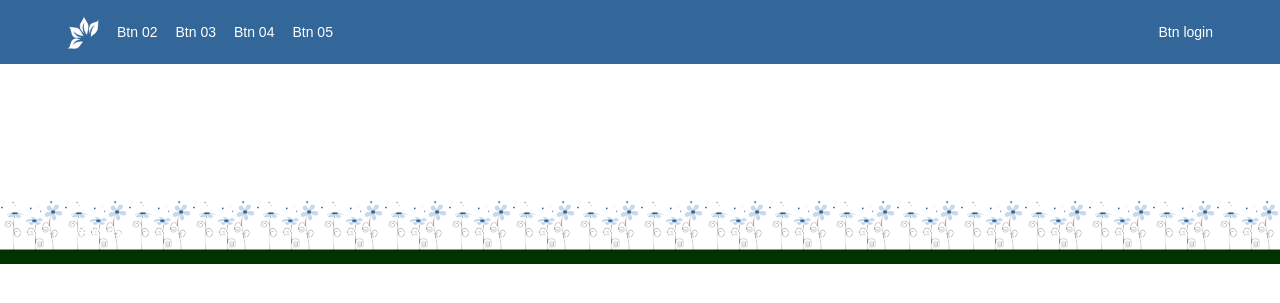
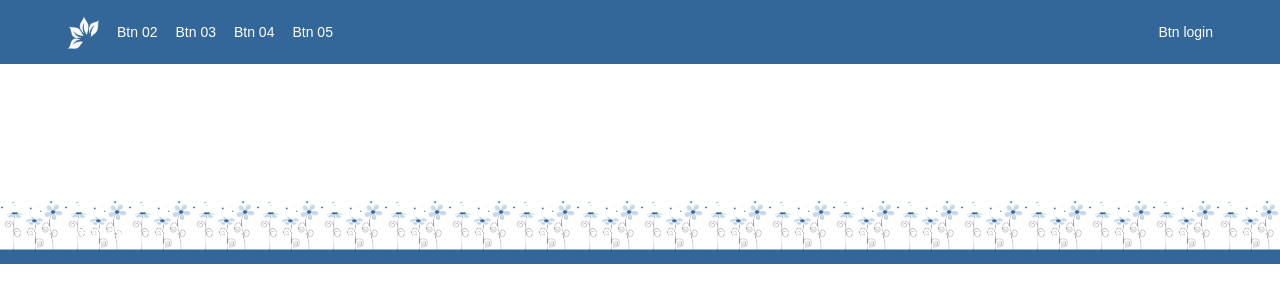
Before and after one commit to CarlosRamon-SI/Prova_2_Web_1, a PHP site: page / in a window 1280 px wide. Shown: the top 303 px of the page. Run offline with PHP 8.4, Linux system fonts and the light colour scheme.

Commit message:
alterado bkgnd rdp

```diff
--- a/style/main.css
+++ b/style/main.css
@@ -43,7 +43,7 @@
     left: 0;
     width: 100%;
     height: auto;
-    background: url(./img/backgrounds/rdp_bkg_flores.png);
+    background: url(./img/backgrounds/rdp_bkg_flores_blue.png);
     background-size: 64px;
     background-repeat: repeat;
     background-position: left;
```
Also changed, not shown: style/img/backgrounds/rdp_bkg_flores_blue.png (added), style/img/backgrounds/rdp_bkg_flores_green.png (renamed from style/img/backgrounds/rdp_bkg_flores.png).
